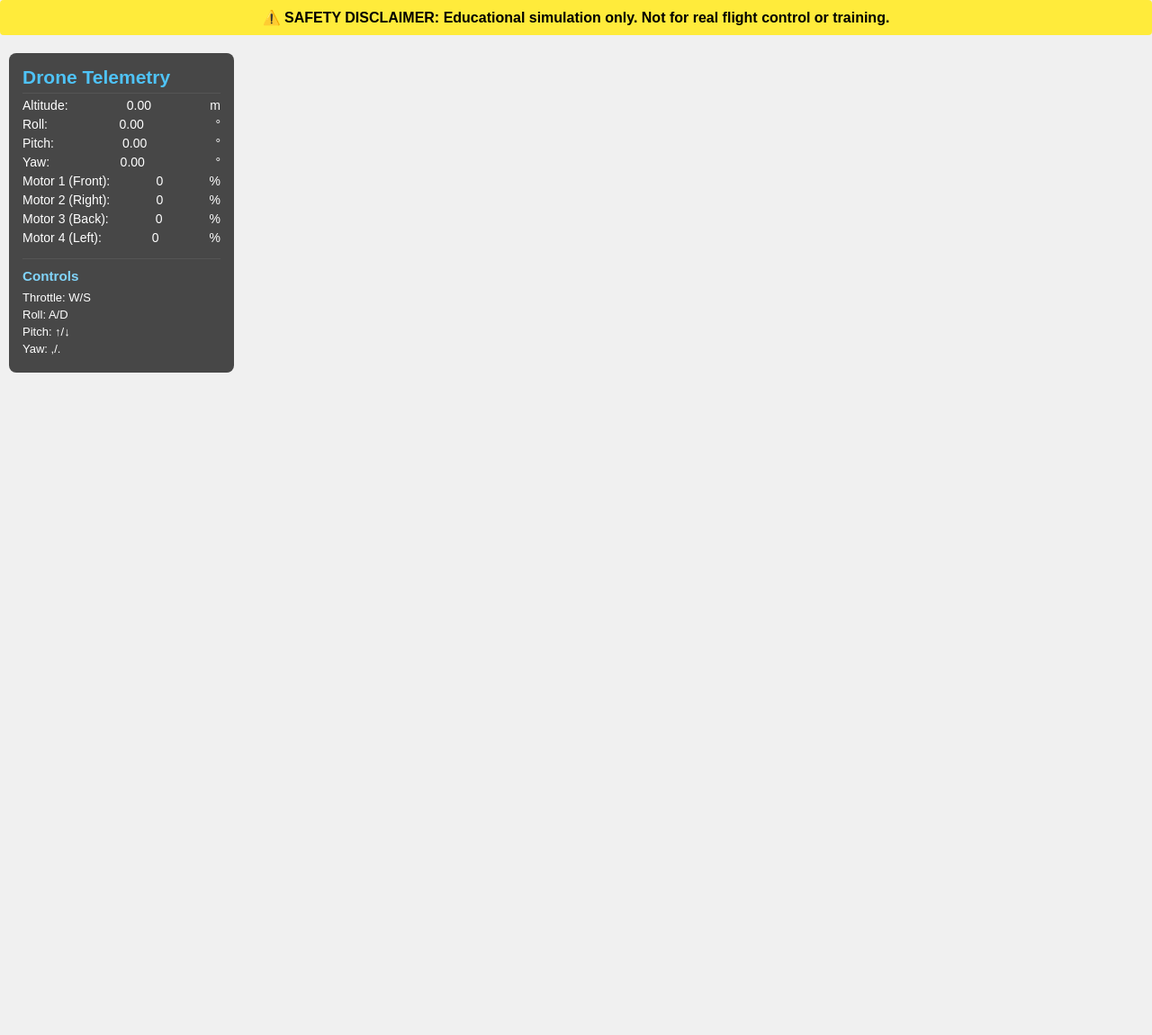
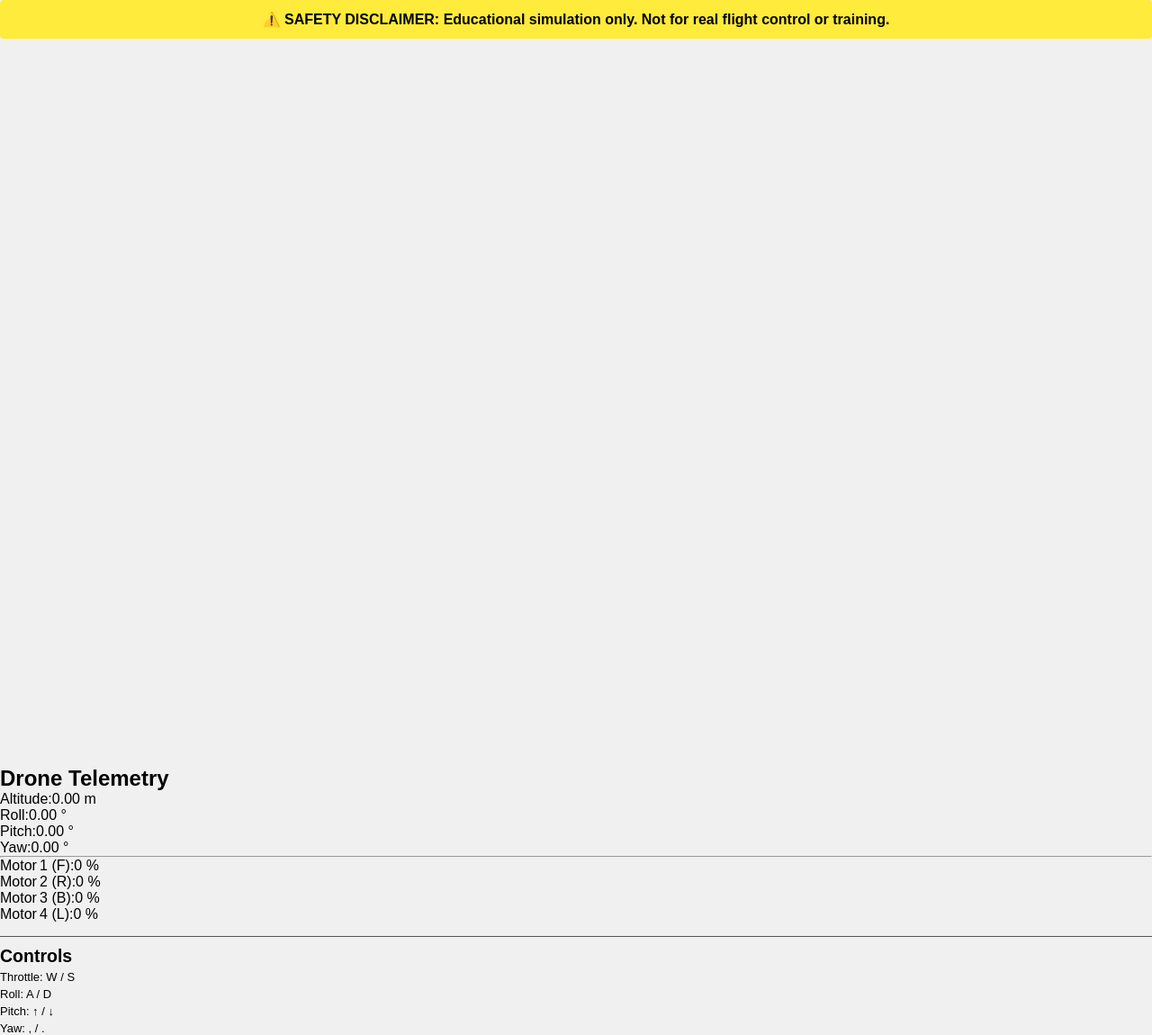
Before and after one commit to ProGamingVN/DroneSimulator, a plain HTML site: page index.html in a window 1280 px wide. Shown: the whole page at 90% size. Before the commit the page ends 849 px from the top, so only its background shows below. Drawn offline with nearby package versions, Linux system fonts and the light colour scheme.

Commit message:
Update index.html

```diff
--- a/index.html
+++ b/index.html
@@ -2,50 +2,62 @@
   <html lang="en">
   <head>
       <meta charset="UTF-8">
-    <meta name="viewport" content="width=device-width, initial-scale=1.0">
-    <title>Quadcopter Drone Simulator</title>
+      <meta name="viewport" content="width=device-width, initial-scale=1.0, maximum-scale=1.0, user-scalable=no">
+      <title>Drone Simulator – Pro Edition</title>
+      <link rel="preconnect" href="https://fonts.googleapis.com">
+      <link rel="preconnect" href="https://fonts.gstatic.com" crossorigin>
+      <link href="https://fonts.googleapis.com/css2?family=Roboto:wght@400;500;700&display=swap" rel="stylesheet">
       <link rel="stylesheet" href="style.css">
+      <!-- Safety disclaimer styling (inlined for instant visibility) -->
       <style>
-        /* Safety disclaimer styling */
-        #disclaimer {
-            background-color: #ffeb3b;
-            color: #000;
-            padding: 10px;
-            text-align: center;
-            font-weight: bold;
-            margin-bottom: 10px;
-            border-radius: 4px;
-        }
+          #disclaimer
+  {background:#ffeb3b;color:#000;padding:12px;text-align:center;font-weight:600;border-radius:4px;margin-bottom:8px;}
       </style>
   </head>
   <body>
       <div id="disclaimer">
           ⚠️ SAFETY DISCLAIMER: Educational simulation only. Not for real flight control or training.
       </div>
+
       <div id="container">
           <canvas id="droneCanvas"></canvas>
-        <div id="info">
-            <h2>Drone Telemetry</h2>
-            <div id="telemetry">
-                <p>Altitude: <span id="altitude">0.00</span> m</p>
-                <p>Roll: <span id="roll">0.00</span> °</p>
-                <p>Pitch: <span id="pitch">0.00</span> °</p>
-                <p>Yaw: <span id="yaw">0.00</span> °</p>
-                <p>Motor 1 (Front): <span id="motor1">0</span> %</p>
-                <p>Motor 2 (Right): <span id="motor2">0</span> %</p>
-                <p>Motor 3 (Back): <span id="motor3">0</span> %</p>
-                <p>Motor 4 (Left): <span id="motor4">0</span> %</p>
+
+          <aside id="ui">
+              <header><h1>Drone Telemetry</h1></header>
+              <section id="telemetry">
+                  <div class="row"><span>Altitude:</span><span id="altitude">0.00</span> m</div>
+                  <div class="row"><span>Roll:</span><span id="roll">0.00</span> °</div>
+                  <div class="row"><span>Pitch:</span><span id="pitch">0.00</span> °</div>
+                  <div class="row"><span>Yaw:</span><span id="yaw">0.00</span> °</div>
+                  <hr>
+                  <div class="row"><span>Motor 1 (F):</span><span id="motor1">0</span> %</div>
+                  <div class="row"><span>Motor 2 (R):</span><span id="motor2">0</span> %</div>
+                  <div class="row"><span>Motor 3 (B):</span><span id="motor3">0</span> %</div>
+                  <div class="row"><span>Motor 4 (L):</span><span id="motor4">0</span> %</div>
+              </section>
+
+              <section id="controls">
+                  <h2>Controls</h2>
+                  <p>Throttle: W / S</p>
+                  <p>Roll: A / D</p>
+                  <p>Pitch: ↑ / ↓</p>
+                  <p>Yaw: , / .</p>
+                  <p id="touch-hint" style="display:none;color:#888;">On touch devices use the joysticks below.</p>
+              </section>
+          </aside>
       </div>
-            <div id="controls">
-                <h3>Controls</h3>
-                <p>Throttle: W/S</p>
-                <p>Roll: A/D</p>
-                <p>Pitch: ↑/↓</p>
-                <p>Yaw: ,/.</p>
+
+      <!-- Virtual joysticks (only appear on touch) -->
+      <div id="joystick-wrapper" style="display:none;position:fixed;bottom:20px;left:20px;">
+          <div id="joystick-left" class="joystick"></div>
+          <div id="joystick-right" class="joystick" style="margin-left:80px;"></div>
       </div>
-        </div>
-    </div>
+
+      <!-- Three.js CDN (latest stable r152) -->
       <script src="https://cdn.jsdelivr.net/npm/three@0.152.2/build/three.min.js"></script>
+      <!-- Optional: OrbitControls for camera debugging (can be removed) -->
+      <script src="https://cdn.jsdelivr.net/npm/three@0.152.2/examples/jsm/controls/OrbitControls.js"></script>
+      <!-- Main simulation logic -->
       <script src="script.js"></script>
   </body>
   </html>
```
Lines whose indentation alone changed are shown as unchanged.
